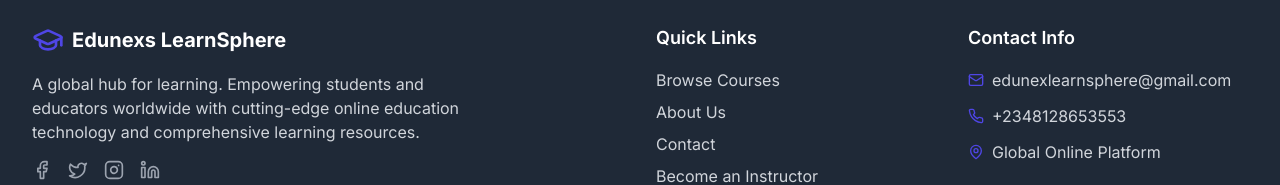
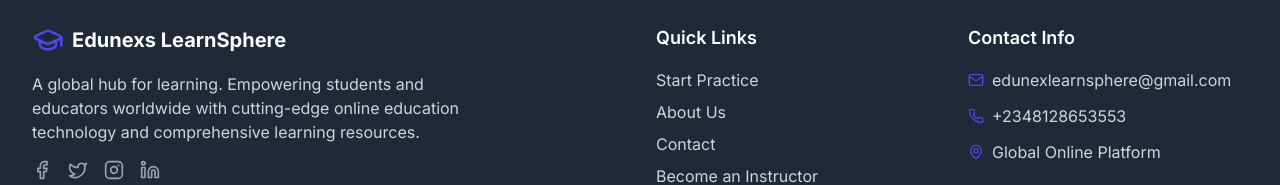
Before and after one commit to eff-1/edunexs_client, a React (Vite) app: page / in a window 1280 px wide. Shown: the part 3186-3371 px from the top of the page. Built offline with nearby package versions, Linux system fonts and the light colour scheme; no server answers; the HTML template or start-up script is replaced by a standard one.

Commit message:
Update Footer.jsx

```diff
--- a/src/components/layout/Footer.jsx
+++ b/src/components/layout/Footer.jsx
@@ -37,8 +37,8 @@ const Footer = () => {
             <h3 className="text-lg font-semibold mb-4">Quick Links</h3>
             <ul className="space-y-2">
               <li>
-                <Link to="/courses" className="text-gray-300 hover:text-primary-500 transition-colors">
-                  Browse Courses
+                <Link to="/practice" className="text-gray-300 hover:text-primary-500 transition-colors">
+                  Start Practice
                 </Link>
               </li>
               <li>
```
